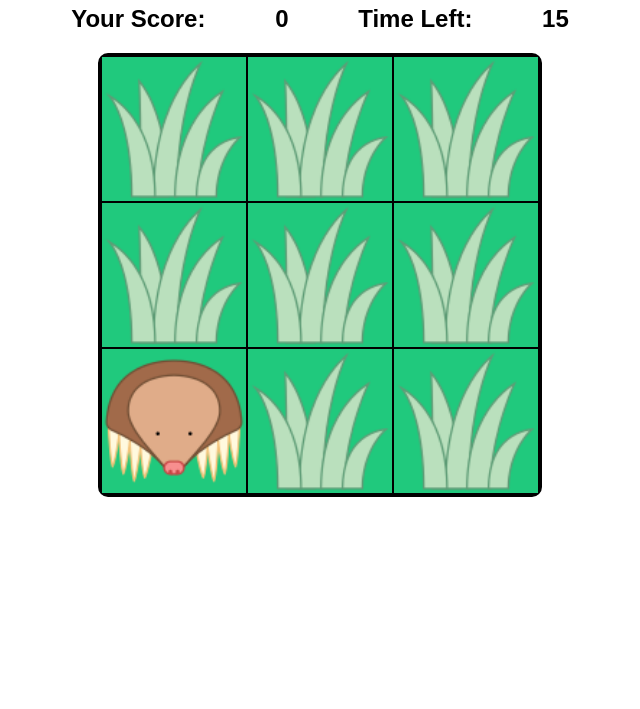
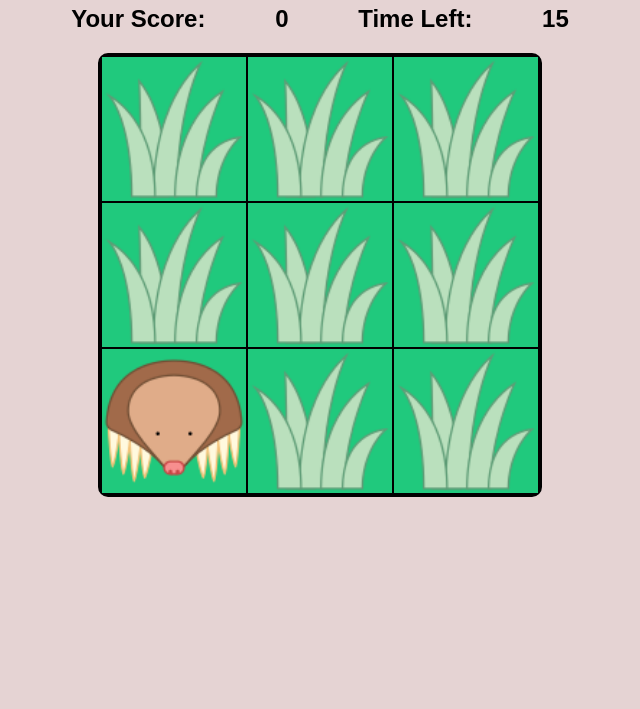
Before and after one commit to Guavalines/Whac-a-mole, a plain HTML site: page index.html in a window 1280 px wide. Shown: the part 91-800 px from the top of the page, without its empty margins (320-960 px from the left). Drawn offline with Linux system fonts and the light colour scheme.

Commit message:
changed background color

```diff
--- a/styles.css
+++ b/styles.css
@@ -51,3 +51,7 @@ h1 {
   display: flex;
   justify-content: space-between;
 }
+
+body {
+  background-color: rgb(229, 211, 211);
+}
```
